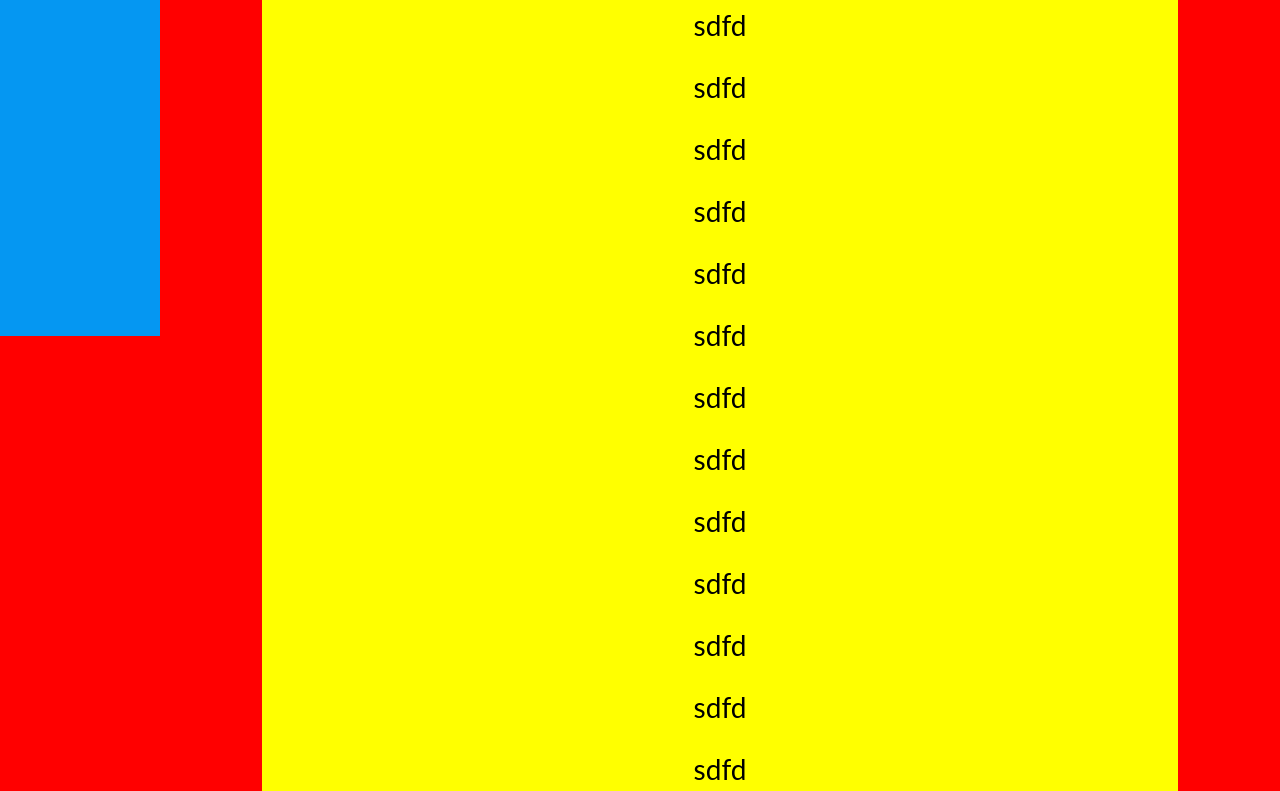
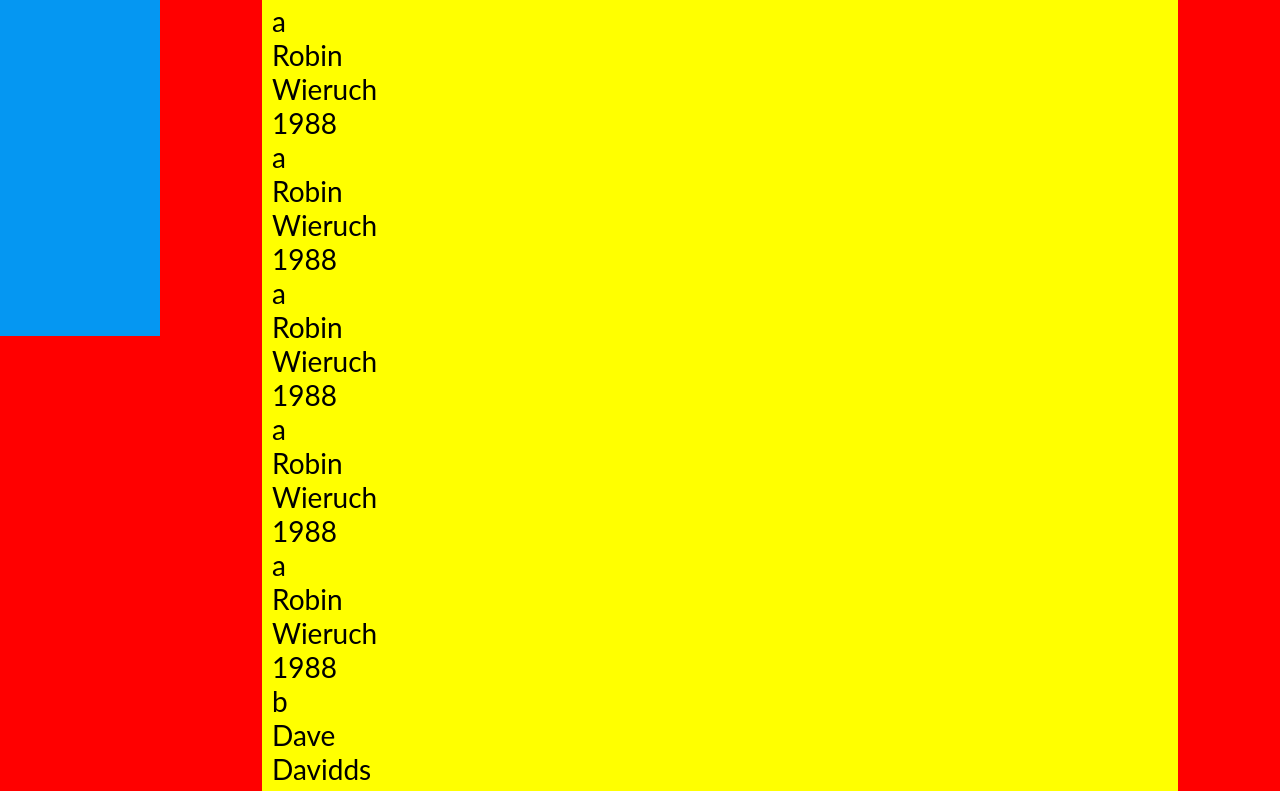
Before and after one commit to WilliamPerezBeltran/prueba_react_js, a React (Create React App) app: page / in a window 1280 px wide. Shown: the part 484-1275 px from the top of the page. Built offline with nearby package versions, Linux system fonts and the light colour scheme.

Commit message:
add card first advance

```diff
--- a/src/js/components/MovieList.js
+++ b/src/js/components/MovieList.js
@@ -1,32 +1,80 @@
 import React, { Component } from "react";
 
+const list = [
+	{
+		id: "a",
+		firstname: "Robin",
+		lastname: "Wieruch",
+		year: 1988
+	},
+	{
+		id: "a",
+		firstname: "Robin",
+		lastname: "Wieruch",
+		year: 1988
+	},
+	{
+		id: "a",
+		firstname: "Robin",
+		lastname: "Wieruch",
+		year: 1988
+	},
+	{
+		id: "a",
+		firstname: "Robin",
+		lastname: "Wieruch",
+		year: 1988
+	},
+	{
+		id: "a",
+		firstname: "Robin",
+		lastname: "Wieruch",
+		year: 1988
+	},
+	{
+		id: "a",
+		firstname: "Robin",
+		lastname: "Wieruch",
+		year: 1988
+	},
+	{
+		id: "a",
+		firstname: "Robin",
+		lastname: "Wieruch",
+		year: 1988
+	},
+	{
+		id: "b",
+		firstname: "Dave",
+		lastname: "Davidds",
+		year: 1990
+	}
+];
+
 class MovieList extends Component {
+	constructor(props) {
+		super(props);
+		this.state = {
+			// open: false
+		};
+	}
+
+	// onOpenModal = () => {
+	//   this.setState({ open: true });
+	// };
 	render() {
 		return (
 			<div>
-			<p>sdfd</p>
-			<p>sdfd</p>
-			<p>sdfd</p>
-			<p>sdfd</p>
-			<p>sdfd</p>
-			<p>sdfd</p>
-			<p>sdfd</p>
-			<p>sdfd</p>
-			<p>sdfd</p>
-			<p>sdfd</p>
-			<p>sdfd</p>
-			<p>sdfd</p>
-			<p>sdfd</p>
-			<p>sdfd</p>
-			<p>sdfd</p>
-			<p>sdfd</p>
-			<p>sdfd</p>
-			<p>sdfd</p>
-			<p>sdfd</p>
-			<p>sdfd</p>
-			<p>sdfd</p>
-			<p>sdfd</p>
-			<p>sdfd</p>
+					{list.map(item => (
+				<div>
+						<div key={item.id}>
+							<div>{item.id}</div>
+							<div>{item.firstname}</div>
+							<div>{item.lastname}</div>
+							<div>{item.year}</div>
+						</div>
+				</div>
+					))}
 			</div>
 		);
 	}
--- a/src/js/components/Movies.js
+++ b/src/js/components/Movies.js
@@ -29,12 +29,8 @@ function Movies() {
             </div>
           </div>
 
-          <Container>
-            <Row>
 
-              <MovieList movies={movies} />
-            </Row>
-          </Container>
+              <MovieList  />
 
           <h2>Sidebar</h2>
           <p>This sidebar is of full height (100%) and always shown.</p>
```
Also changed, not shown: src/js/components/MovieCard.js (added, +13 -0 lines).
